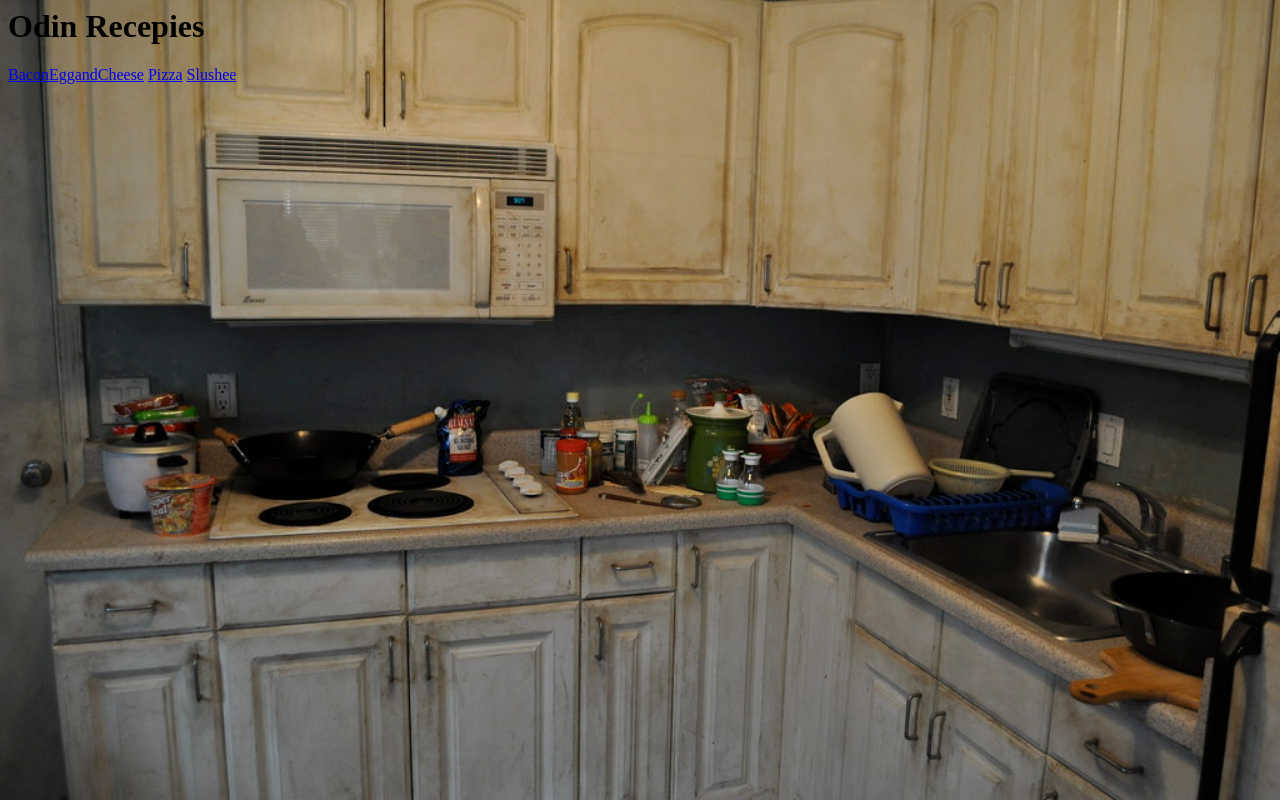
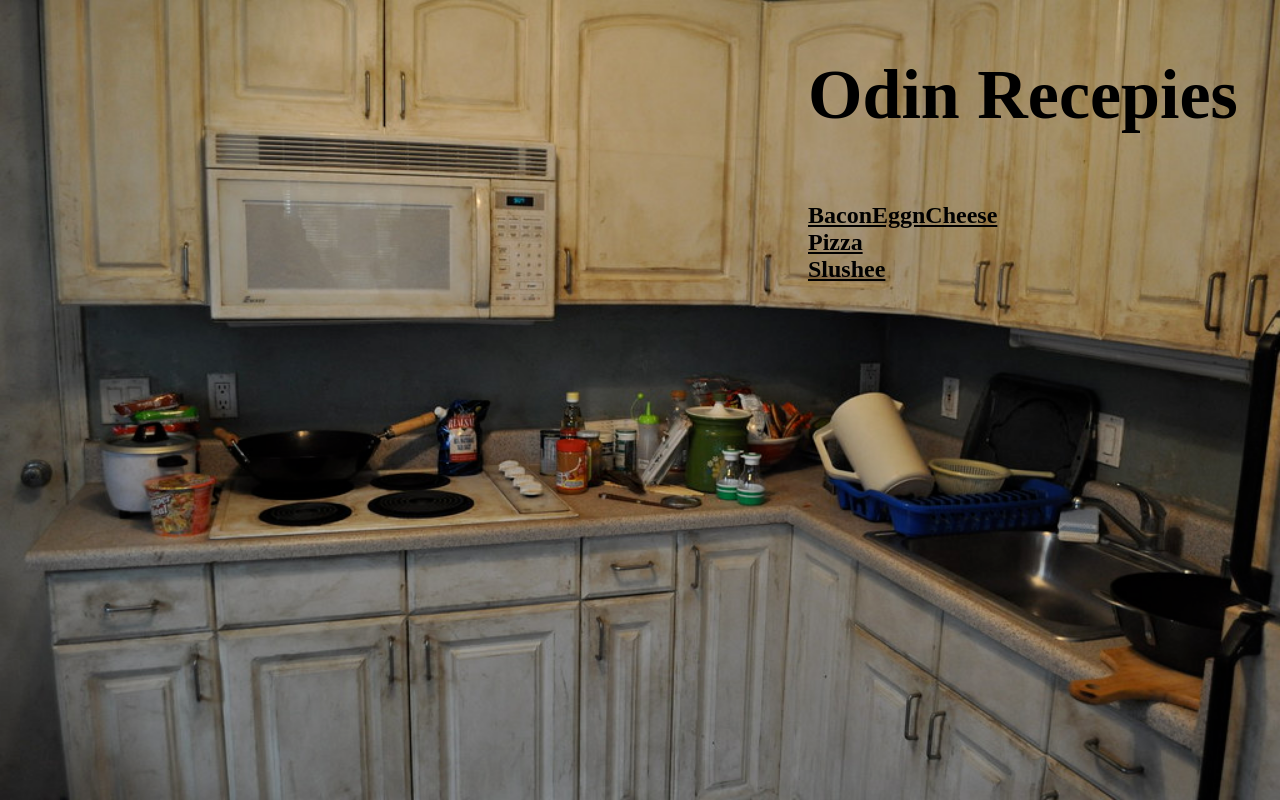
Before and after one commit to Santi7448/odin-recepies, a plain HTML site: page index.html in a window 1280 px wide. Drawn offline with Linux system fonts and the light colour scheme.

Commit message:
Styled the main menu heading and all of the main menu recepie links

```diff
--- a/index.html
+++ b/index.html
@@ -7,15 +7,21 @@
     <link rel="stylesheet" href="style.css">
 </head>
 <body>
+  <div class="title">
     <h1>Odin Recepies</h1>
 
+  </div>
 
-                <a href="recepies/baconeggandcheese.html">BaconEggandCheese</a>
+  <div class="menu">
+
+    <a href="recepies/baconeggandcheese.html">BaconEggnCheese</a>
 
 
-                <a href="recepies/pizza.html">Pizza</a>
+    <a href="recepies/pizza.html">Pizza</a>
 
-                <a href="recepies/slushee.html">Slushee</a>
+    <a href="recepies/slushee.html">Slushee</a>
+
+    </div>
 
 </body>
 </html>
--- a/style.css
+++ b/style.css
@@ -2,3 +2,29 @@ body {
   background-image: url(uglykitchen.jpg);
   background-size: cover;
 }
+
+.title {
+  display: flex;
+  font-size: 35px;
+  padding-left: 800px;
+}
+
+.menu {
+  display: flex;
+  flex-direction: column;
+  padding-left: 800px;
+  font-size: 24px;
+  font-weight: bold;
+  padding-top: 20px;
+
+
+
+}
+
+a {
+  color: black;
+}
+
+a:hover {
+  color: #555;
+}
```
